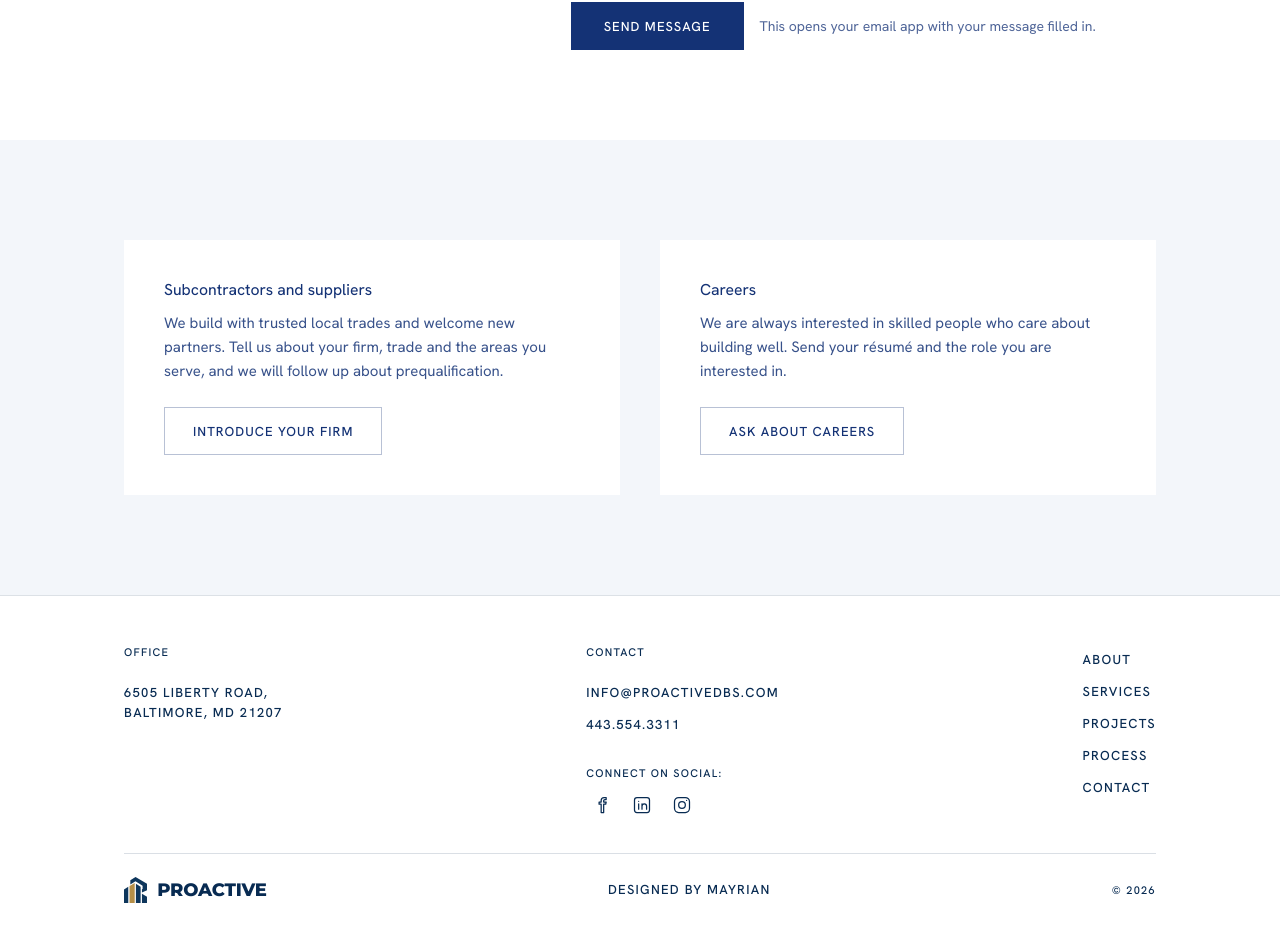
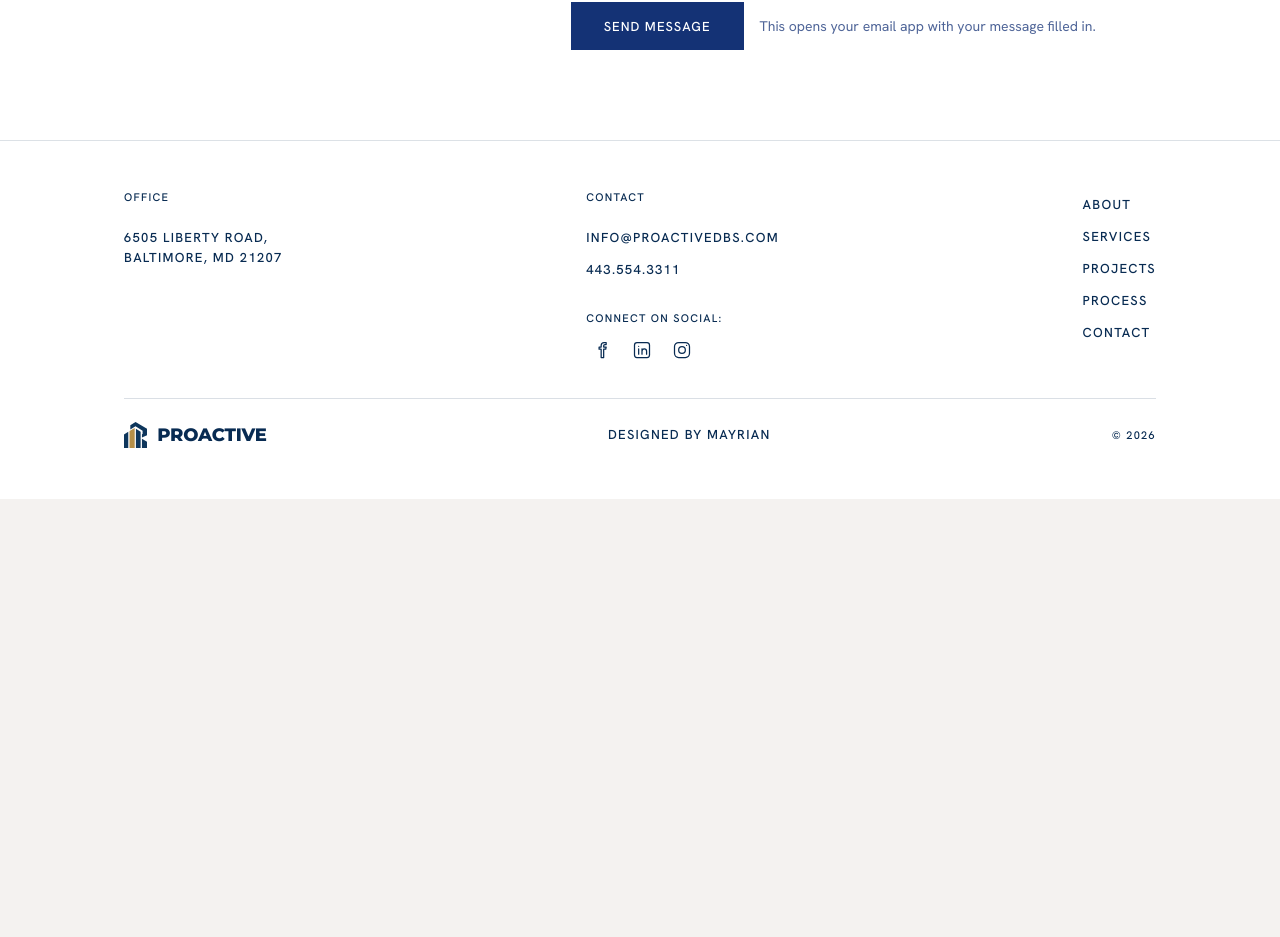
Before and after one commit to PDBS2030/Proactive, a Next.js app: page /contact in a window 1280 px wide. Shown: the part 992-1929 px from the top of the page. After the commit the page ends 1491 px from the top, so only its background shows below. Built offline with nearby package versions, Linux system fonts and the light colour scheme.

Commit message:
Contact: remove the Subcontractors and Careers cards

```diff
--- a/app/contact/page.tsx
+++ b/app/contact/page.tsx
@@ -10,8 +10,6 @@ export const metadata: Metadata = {
   title: "Contact — PROACTIVE Design and Building Systems",
   description: "Contact PROACTIVE Design and Building Systems, Inc. in Baltimore, Maryland.",
 };
-
-const mail = (subject: string) => `mailto:${FOOTER.email}?subject=${encodeURIComponent(subject)}`;
 
 export default function ContactPage() {
   const c = CONTACT;
@@ -54,25 +52,6 @@ export default function ContactPage() {
             </div>
           </div>
         </section>
-
-        <section aria-label="Other ways to reach us" className={`${ui.pad} bg-[#f3f6fa] py-16 min-[768px]:py-[100px]`}>
-          <div className={`${ui.wrap} grid gap-6 min-[992px]:grid-cols-2 min-[992px]:gap-x-10`}>
-            <article data-up className="bg-white p-7 transition-[translate,box-shadow] duration-500 hover:-translate-y-1 hover:shadow-[0_22px_40px_-28px_rgba(20,50,117,.5)] min-[768px]:p-10">
-              <h2 className={ui.tile}>{c.subcontractors.heading}</h2>
-              <p className="mt-3 max-w-[52ch] text-[15px] leading-[1.6] text-[#143275]/85">{c.subcontractors.text}</p>
-              <a href={mail("Subcontractor or supplier inquiry")} className={`${ui.btnGhost} mt-6`}>
-                {c.subcontractors.button}
-              </a>
-            </article>
-            <article data-up style={{ ["--d" as string]: "120ms" }} className="bg-white p-7 transition-[translate,box-shadow] duration-500 hover:-translate-y-1 hover:shadow-[0_22px_40px_-28px_rgba(20,50,117,.5)] min-[768px]:p-10">
-              <h2 className={ui.tile}>{c.careers.heading}</h2>
-              <p className="mt-3 max-w-[52ch] text-[15px] leading-[1.6] text-[#143275]/85">{c.careers.text}</p>
-              <a href={mail("Careers inquiry")} className={`${ui.btnGhost} mt-6`}>
-                {c.careers.button}
-              </a>
-            </article>
-          </div>
-        </section>
       </main>
       <Footer />
     </>
```
